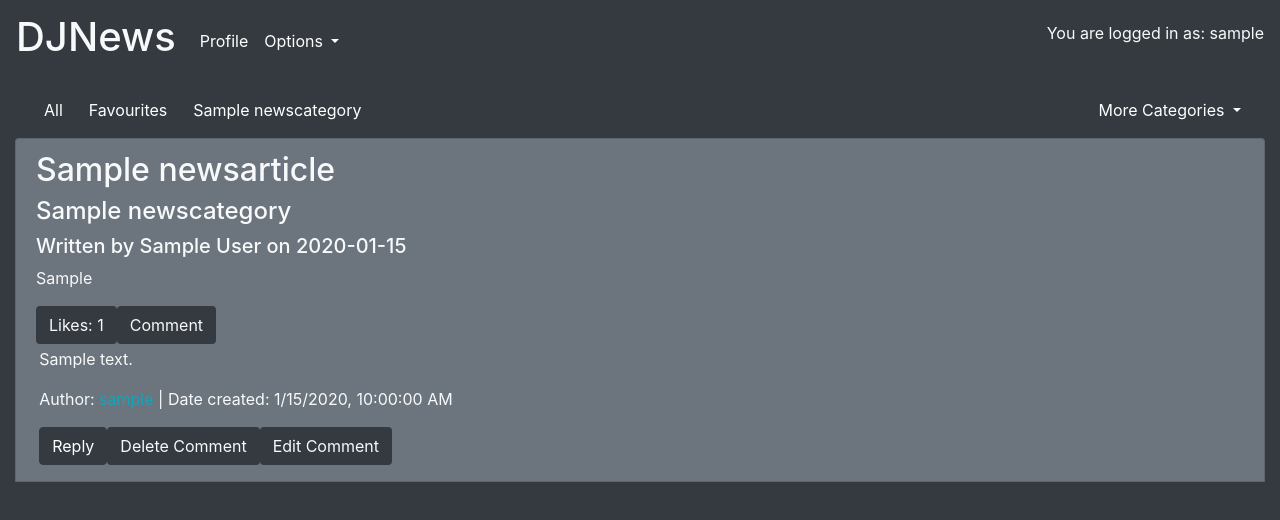
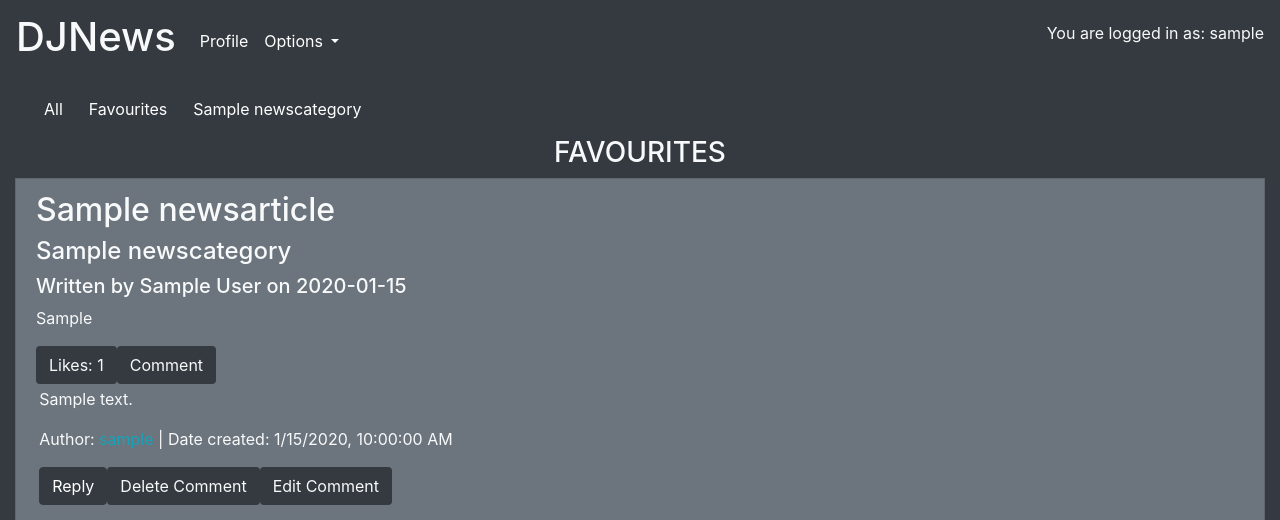
Before and after one commit to ec18130/group-projectEECS, a Django app: page / in a window 1280 px wide. Shown: the top 520 px of the page. Run offline with Django 3.2, Linux system fonts and the light colour scheme; a user stored in the database is signed in; tables that the repository leaves empty hold one stand-in row (values such as "Sample post"); some libraries are stand-ins or nearby versions.

Commit message:
Fix main page

```diff
--- a/djnews/static/djnews/js/landing.js
+++ b/djnews/static/djnews/js/landing.js
@@ -47,8 +47,19 @@ async function populateArticles(filter) {
         mode: "same-origin"
     }).then(res => res.json().then(json => {
         articles = json.articles;
-        console.log(articles)
         articleHTML += "<div class='list-group'>";
+        articleHTML+="<div class='row d-flex flex-column align-content-center'>";
+        articleHTML+="<h3>"+filter.toUpperCase()+"</h3>"
+        articleHTML+="</div>"
+        if(articles.length<1){
+            articleHTML+="<div class='row d-flex flex-column align-content-center'>";
+                if(filter=="favourites"){
+                    articleHTML+="<h3>No news in your favourite categories, add more in your profile page.</h3>";
+                } else{
+                    articleHTML+="<h3>No news in this category.</h3>";
+                }
+            articleHTML+="</div>"
+        }
         for(let i = 0; i<articles.length; i++){
             articleHTML+="<div title='" + articles[i].id + "' class='article-list list-group-item bg-secondary text-light'>";
             articleHTML+="<h2>"+articles[i].title + "</h2>";
--- a/djnews/templates/djnews/landing.html
+++ b/djnews/templates/djnews/landing.html
@@ -28,7 +28,7 @@
                                 {% endif %}
                             {% endfor %}
                         </ul>
-                        {% if categories.count > 0 %}
+                        {% if categories.count > 4 %}
                             <ul class="navbar-nav">
                                 <li class="nav-item dropdown active">
                                     <a class="nav-link dropdown-toggle" href="#" id="navbarDropdown" role="button"
@@ -37,7 +37,7 @@
                                     </a>
                                     <div class="dropdown-menu bg-dark" aria-labelledby="navbarDropdown">
                                         {% for category in categories %}
-                                            {% if forloop.counter0 > 0 %}
+                                            {% if forloop.counter0 > 4 %}
                                                 <button class="btn btn-dark"
                                                         onclick="filterCategories('{{ category.name }}')">{{ category.name }}</button>
                                             {% endif %}
```
